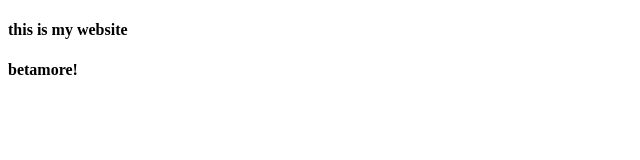
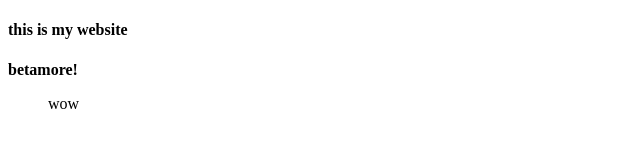
Before and after one commit to ahand411/website1, a plain HTML site: page index.html in a window 1280 px wide. Shown: the full height of the page, 0-640 px from the left. Drawn offline with Linux system fonts and the light colour scheme.

Commit message:
html lists

```diff
--- a/index.html
+++ b/index.html
@@ -2,3 +2,4 @@
 <head>
   <h4>this is my website</h4>
 <b>betamore!</b>
+<ul>wow</ul>
```
